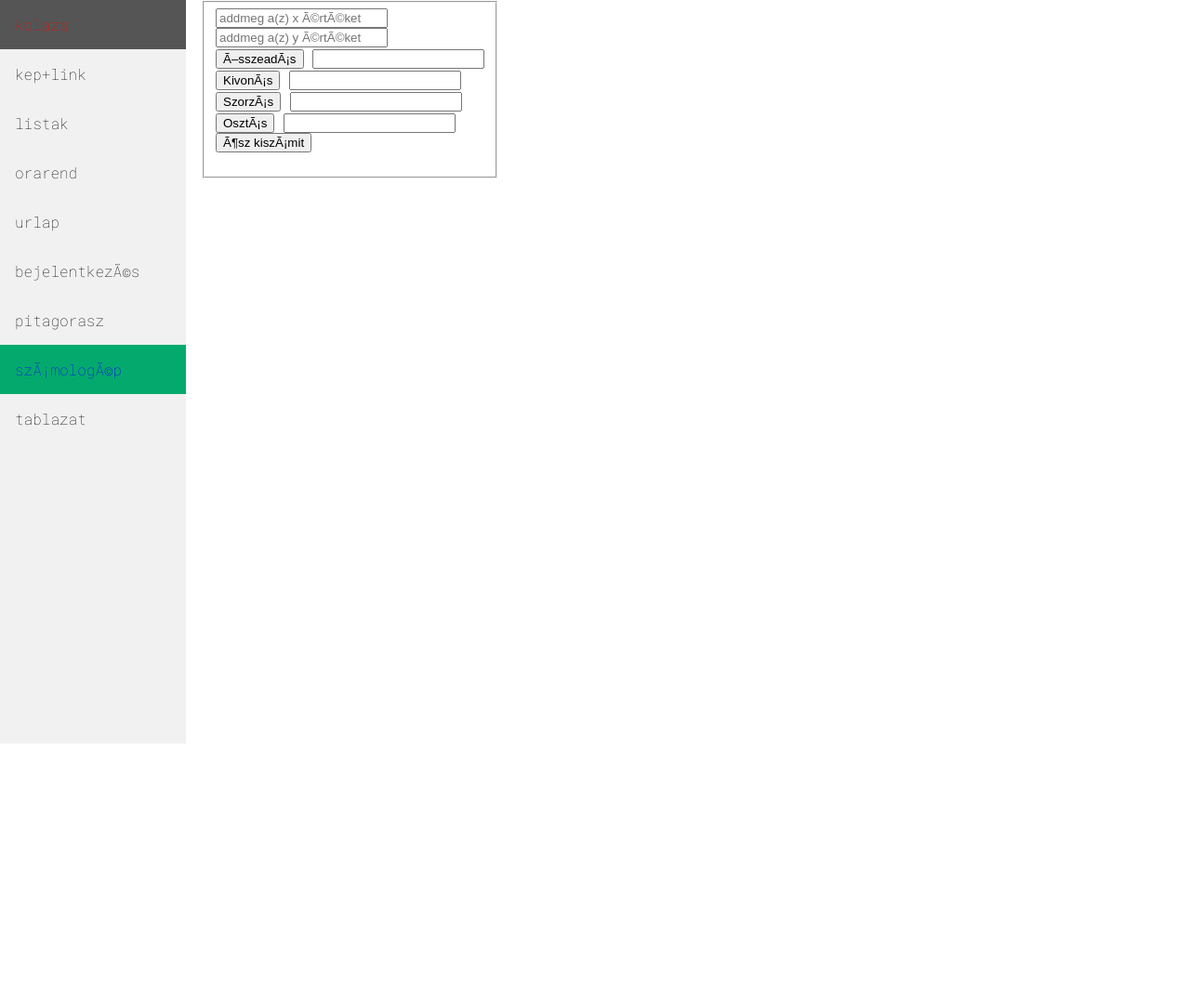
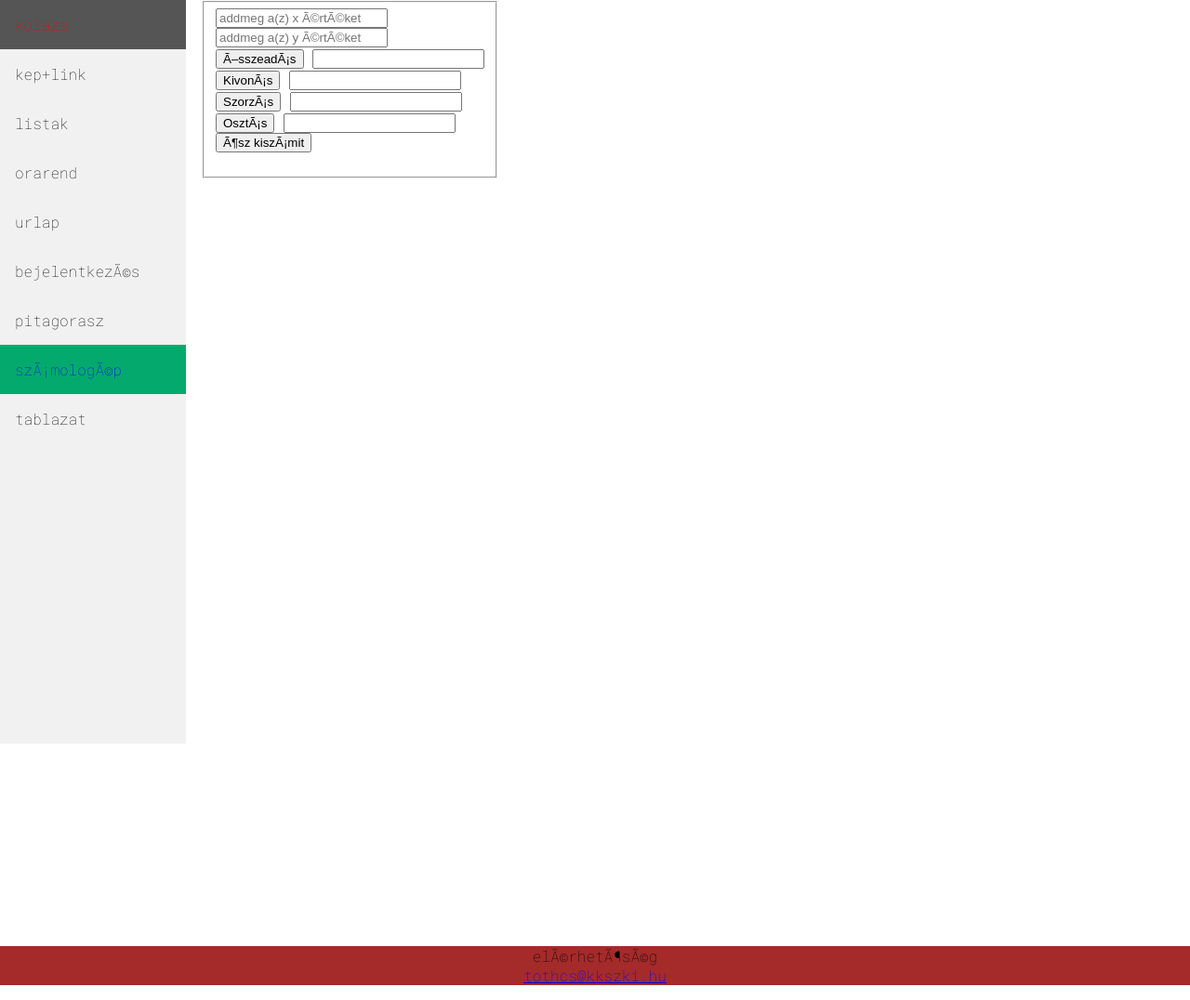
Before and after one commit to tothcsaba2006/kolazs, a plain HTML site: page szamologep.html in a window 1280 px wide. Shown: the whole page at 93% size. Before the commit the page ends 1002 px from the top, so only its background shows below. Drawn offline with Linux system fonts and the light colour scheme; a web font is replaced by a local one.

Commit message:
Update szamologep.html

```diff
--- a/szamologep.html
+++ b/szamologep.html
@@ -123,6 +123,8 @@
                         osztas.value = (Number(x_ert.value) / Number(y_ert.value)).toFixed(2)
                     }
                 </script>
-                <footer>
-            </body>
-            </html>
+      <footer>
+      <p style="background-color: brown;text-align:center ;">elérhetöség<br><a href="email:tothcs@kkszki.hu">tothcs@kkszki.hu</a><p>
+      </footer>
+      </body>
+      </html>
```
